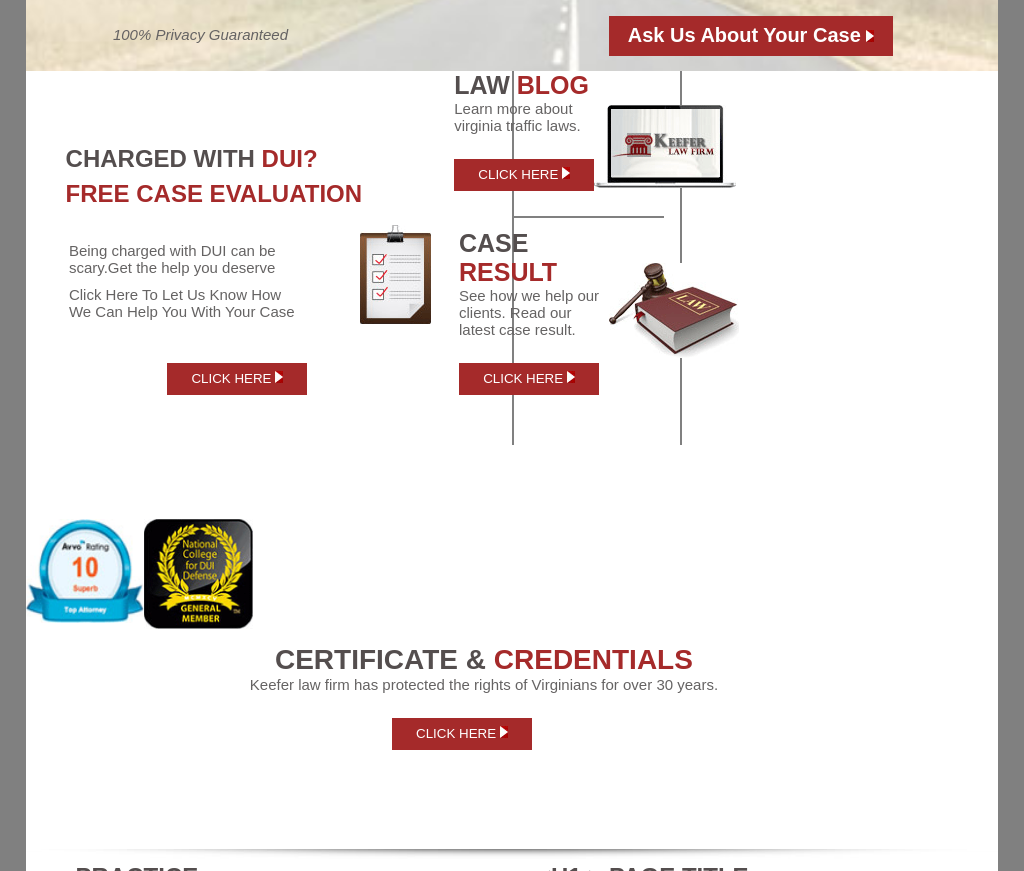
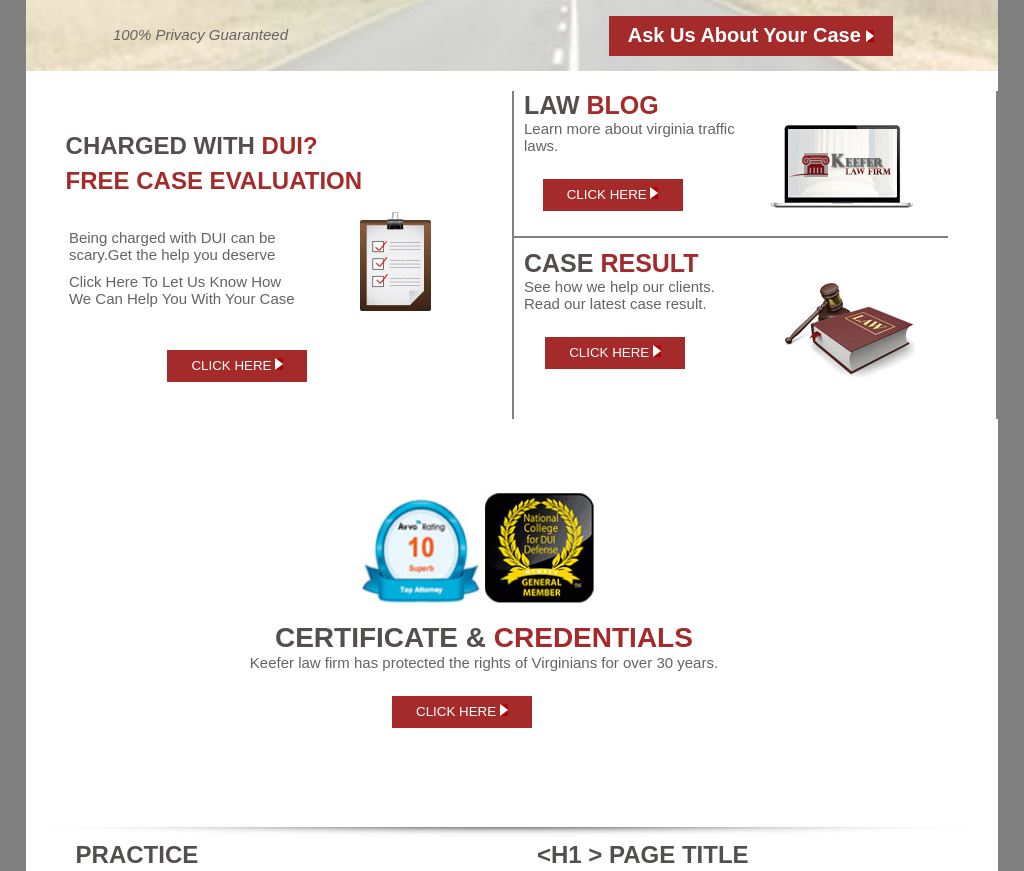
Before and after one commit to FahadAlyan/Front-end, a plain HTML site: page 4th-Task/index.html in a window 1024 px wide. Shown: the part 1223-2094 px from the top of the page. Drawn offline with Linux system fonts and the light colour scheme.

Commit message:
changes are done

```diff
--- a/4th-Task/style.css
+++ b/4th-Task/style.css
@@ -1076,6 +1076,13 @@
         width: 100%;
         grid-template-columns: 1fr 1fr;
     }
+    .second_section{
+        width: 100%;
+        margin-top: 20px;
+    }
+    .imgg3{
+        display: inline;
+    }
 
     .first_section{
         width: 100%;
@@ -1145,6 +1152,9 @@
     .para{
         width: 50%;
 
+    }
+    .right2{
+        width: 60%;
     }
     .imgs{
         width: 40%;
@@ -1234,6 +1244,7 @@
         width: 100%;
     }
     @media (min-width: 1025px)and (max-width: 1350px) {
+
    .flex {
     display: flex;
     width: 100%;
```
